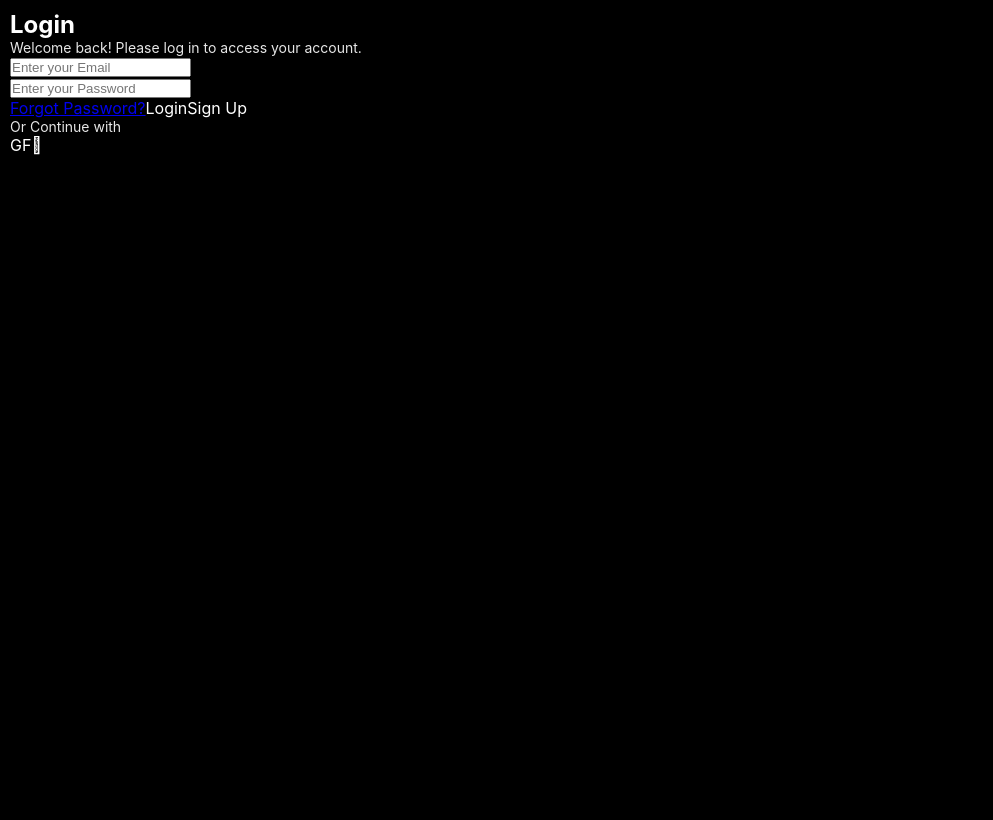
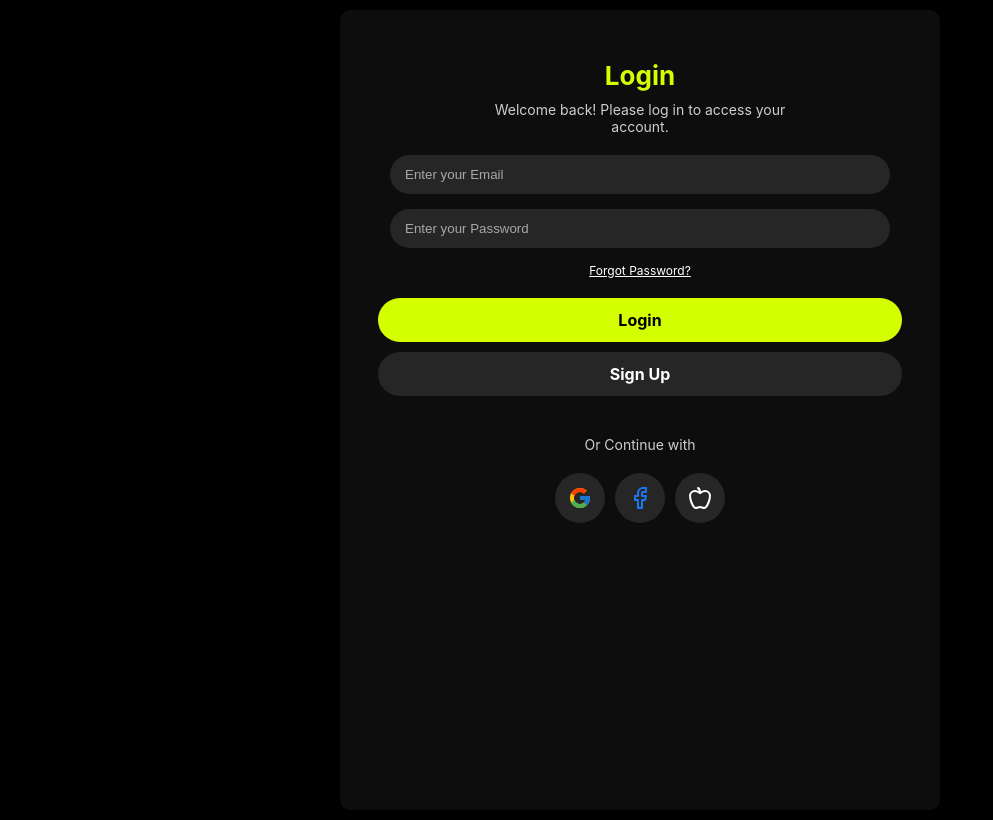
Before and after one commit to Tornik2/X, a Next.js app: page /login in a window 1280 px wide. Shown: the whole page, without its empty margins (0-993 px from the left). Built offline with nearby package versions, Linux system fonts and the light colour scheme.

Commit message:
style login page

```diff
--- a/app/login/login.css
+++ b/app/login/login.css
@@ -0,0 +1,139 @@
+/* ======= LOGIN PAGE STYLING ======= */
+.login-container {
+    display: flex;
+    flex-direction: column;
+    align-items: center;
+    text-align: center;
+    padding: 20px;
+    color: white;
+    background: black;
+    min-height: 100vh;
+  }
+
+  /* Title */
+  .login-title {
+    font-size: 26px;
+    font-weight: bold;
+    color: #d4ff00;
+    margin-bottom: 10px;
+  }
+
+  /* Subtitle */
+  .login-subtitle {
+    font-size: 14px;
+    margin-bottom: 20px;
+    opacity: 0.8;
+    max-width: 300px;
+  }
+
+  /* Input Fields */
+  .input-group {
+    width: 100%;
+    max-width: 300px;
+    margin-bottom: 15px;
+    position: relative;
+  }
+
+  .input-group input {
+    width: 100%;
+    padding: 12px;
+    border-radius: 25px;
+    border: none;
+    background: rgba(255, 255, 255, 0.1);
+    color: white;
+    outline: none;
+    padding-left: 15px;
+  }
+
+  .input-group input::placeholder {
+    color: rgba(255, 255, 255, 0.6);
+  }
+
+  /* Forgot Password */
+  .forgot-password {
+    font-size: 12px;
+    color: white;
+    text-decoration: underline;
+    margin-bottom: 20px;
+    cursor: pointer;
+  }
+
+  /* Buttons */
+  .primary-button {
+    width: 100%;
+    max-width: 300px;
+    padding: 12px;
+    background: #d4ff00;
+    color: black;
+    font-weight: bold;
+    border-radius: 25px;
+    cursor: pointer;
+    margin-bottom: 10px;
+    border: none;
+  }
+
+  .secondary-button {
+    width: 100%;
+    max-width: 300px;
+    padding: 12px;
+    background: rgba(255, 255, 255, 0.1);
+    color: white;
+    font-weight: bold;
+    border-radius: 25px;
+    cursor: pointer;
+    text-align: center;
+    display: inline-block;
+    text-decoration: none;
+    margin-bottom: 20px;
+  }
+
+  /* Or Continue With */
+  .or-text {
+    font-size: 14px;
+    margin: 20px 0;
+    opacity: 0.8;
+  }
+
+  /* Social Buttons */
+  .social-buttons {
+    display: flex;
+    gap: 10px;
+  }
+
+  .social-icon {
+    width: 50px;
+    height: 50px;
+    background: rgba(255, 255, 255, 0.1);
+    display: flex;
+    align-items: center;
+    justify-content: center;
+    border-radius: 50%;
+    color: white;
+    font-size: 24px;
+    cursor: pointer;
+    border: none;
+  }
+
+  /* ======= DESKTOP STYLING ======= */
+  @media (min-width: 768px) {
+    .login-container {
+      max-width: 600px;
+      margin: auto;
+      padding: 50px;
+      border-radius: 10px;
+      background: rgba(255, 255, 255, 0.05);
+    }
+
+    .input-group {
+      max-width: 500px;
+    }
+
+    .primary-button,
+    .secondary-button {
+      max-width: 500px;
+    }
+
+    .social-buttons {
+      justify-content: center;
+    }
+  }
--- a/app/login/page.js
+++ b/app/login/page.js
@@ -1,4 +1,6 @@
-import "./login.css"; //
+import { Facebook, Apple } from "lucide-react"; // Lucide icons
+import { FcGoogle } from "react-icons/fc"; // Google icon
+import "./login.css";
 
 export default function LoginPage() {
   return (
@@ -21,9 +23,9 @@ export default function LoginPage() {
       <p className="or-text">Or Continue with</p>
 
       <div className="social-buttons">
-        <button className="social-icon">G</button>
-        <button className="social-icon">F</button>
-        <button className="social-icon"></button>
+        <button className="social-icon"><FcGoogle size={24} /></button>
+        <button className="social-icon"><Facebook size={24} color="#1877F2" /></button>
+        <button className="social-icon"><Apple size={24} /></button>
       </div>
     </div>
   );
--- a/package.json
+++ b/package.json
@@ -12,7 +12,8 @@
     "lucide-react": "^0.475.0",
     "next": "15.1.7",
     "react": "^19.0.0",
-    "react-dom": "^19.0.0"
+    "react-dom": "^19.0.0",
+    "react-icons": "^5.5.0"
   },
   "devDependencies": {
     "@eslint/eslintrc": "^3",
```
Also changed, not shown: 1 other file (tests, documents, lock files or other folders).
